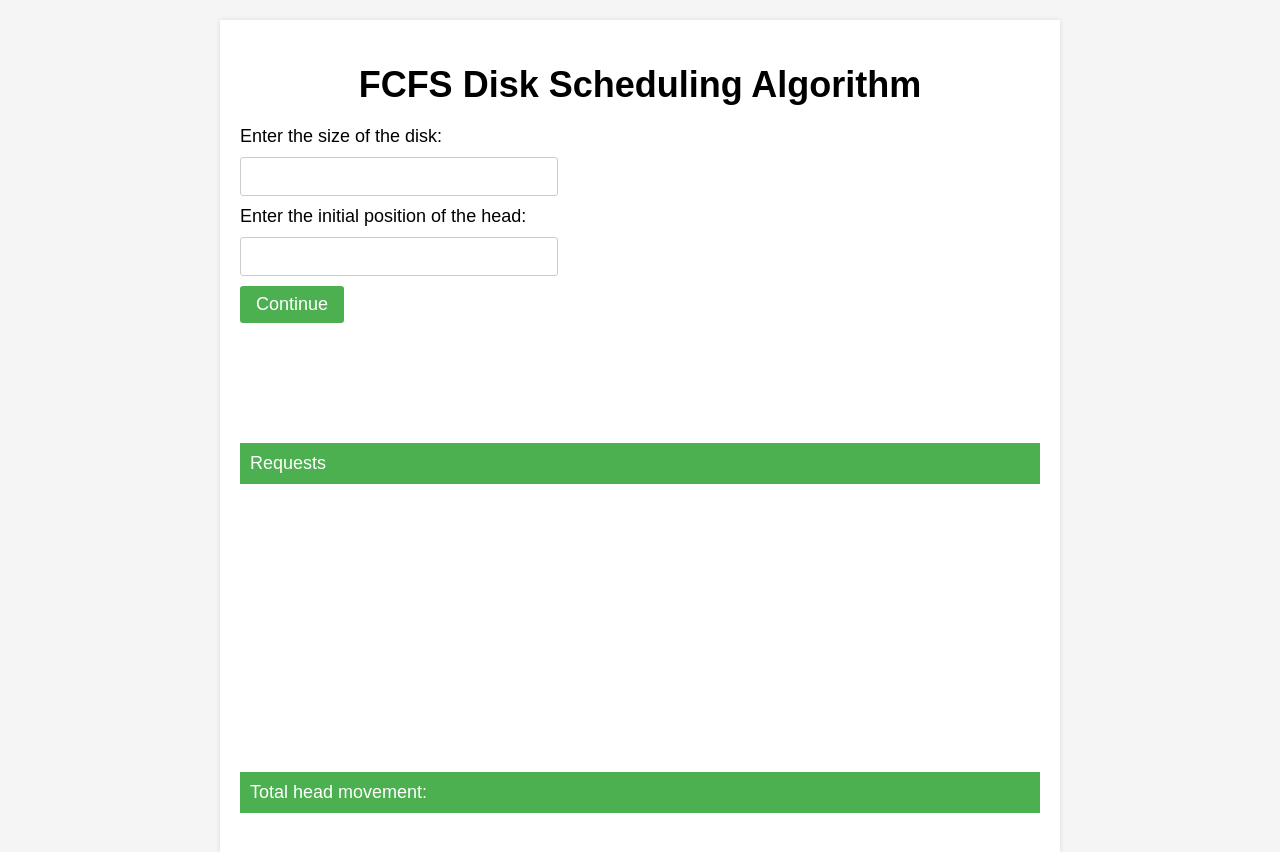
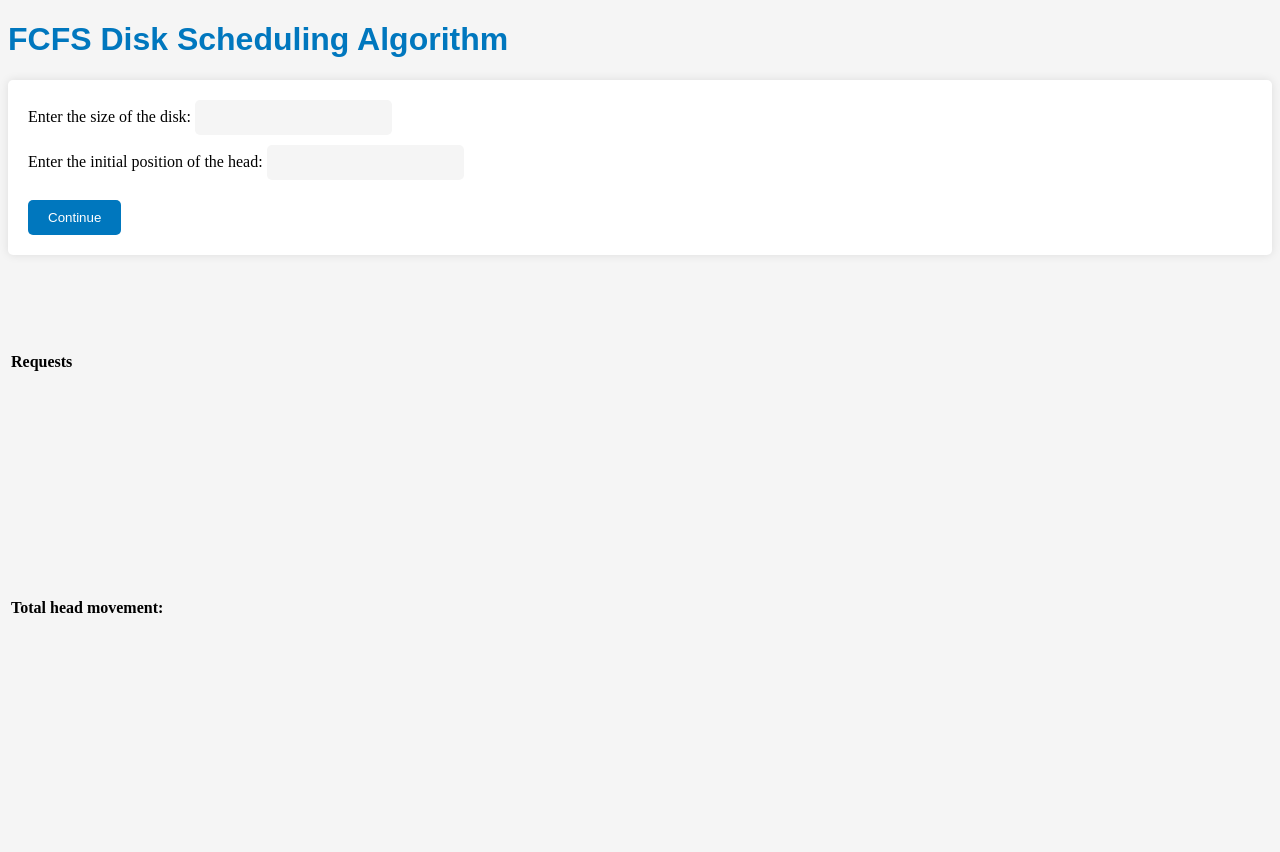
Before and after one commit to Cipher-god/os-team-project, a website: page fcfs.html in a window 1280 px wide. After the commit the page ends 800 px from the top, so only its background shows below. Drawn offline with nearby package versions, Linux system fonts and the light colour scheme.

Commit message:
Update fcfStyle.css

```diff
--- a/fcfStyle.css
+++ b/fcfStyle.css
@@ -1,88 +1,135 @@
+/* Define blue color */
+:root {
+  --primary-color: #0077be;
+}
+
+/* Set background color for body */
 body {
-  font-family: Arial, sans-serif;
   background-color: #f5f5f5;
 }
 
-div {
-  margin: 20px auto;
-  padding: 20px;
-  max-width: 800px;
-  background-color: #fff;
-  box-shadow: 0 0 5px rgba(0, 0, 0, 0.1);
+/* Set font family and primary color for headings */
+h1, h2, h3, h4, h5, h6 {
+  font-family: Arial, sans-serif;
+  color: var(--primary-color);
 }
 
-h1 {
-  font-size: 36px;
-  margin-bottom: 20px;
+/* Style the form */
+form {
+  background-color: white;
+  padding: 20px;
+  border-radius: 5px;
+  box-shadow: 0 0 10px rgba(0, 0, 0, 0.1);
+}
+
+/* Style the input fields */
+input[type="number"] {
+  padding: 10px;
+  border: none;
+  border-radius: 5px;
+  background-color: #f5f5f5;
+  margin-bottom: 10px;
+}
+
+/* Style the button */
+button {
+  background-color: var(--primary-color);
+  color: white;
+  padding: 10px 20px;
+  border: none;
+  border-radius: 5px;
+  cursor: pointer;
+  margin-top: 10px;
+}
+
+/* Style the reset link */
+a#Reset {
+  color: var(--primary-color);
+  text-decoration: none;
+  margin-left: 10px;
+}
+
+/* Style the graph container */
+#Graph {
+  visibility: hidden;
+  margin-top: 20px;
+}
+
+/* Style the chart */
+canvas#myChart {
+  max-width: 100%;
+  height: auto;
+}
+
+/* Style the scroll up button */
+.scroll-up-btn {
+  position: fixed;
+  bottom: 20px;
+  right: 20px;
+  background-color: var(--primary-color);
+  color: white;
+  padding: 10px;
+  border: none;
+  border-radius: 50%;
+  cursor: pointer;
+  z-index: 1000;
+}
+
+/* Style the font awesome icon */
+.scroll-up-btn i {
+  font-size: 20px;
+}
+
+/* Style the center container */
+.center {
+  display: flex;
+  justify-content: center;
+  align-items: center;
+  height: 100vh;
+}
+
+/* Style the section container */
+section {
   text-align: center;
 }
 
-form {
-  margin-bottom: 20px;
+/* Style the request queue */
+#RequestQueue {
+  font-weight: bold;
+  font-size: 18px;
+  margin-bottom: 10px;
+  color: var(--primary-color);
 }
 
-label {
-  display: block;
-  margin-bottom: 10px;
-  font-size: 18px;
+/* Style the show graph button */
+#ShowGraph {
+  background-color: var(--primary-color);
+  color: white;
+  padding: 10px 20px;
+  border: none;
+  border-radius: 5px;
+  cursor: pointer;
+  margin-top: 10px;
 }
 
-input[type="number"] {
-  padding: 8px;
-  font-size: 18px;
-  border: 1px solid #ccc;
-  border-radius: 3px;
-  width: 100%;
-  max-width: 300px;
-  margin-bottom: 10px;
+/* Style the submit button */
+#submit {
+  background-color: var(--primary-color);
+  color: white;
+  padding: 10px 20px;
+  border: none;
+  border-radius: 5px;
+  cursor: pointer;
+  margin-top: 10px;
 }
 
-button {
-  padding: 8px 16px;
-  font-size: 18px;
-  background-color: #4CAF50;
-  color: #fff;
+/* Style the add query button */
+#addQuery {
+  background-color: var(--primary-color);
+  color: white;
+  padding: 10px 20px;
   border: none;
-  border-radius: 3px;
+  border-radius: 5px;
   cursor: pointer;
-  margin-right: 10px;
+  margin-top: 10px;
 }
-
-table {
-  border-collapse: collapse;
-  width: 100%;
-  margin-bottom: 20px;
-}
-
-th {
-  background-color: #4CAF50;
-  color: #fff;
-  font-size: 18px;
-  font-weight: normal;
-  text-align: left;
-  padding: 10px;
-}
-
-td {
-  font-size: 18px;
-  padding: 10px;
-  border-bottom: 1px solid #ccc;
-}
-
-#graph {
-  margin-top: 20px;
-}
-
-#heading {
-  font-size: 24px;
-  margin-bottom: 10px;
-  text-align: center;
-}
-
-canvas {
-  max-width: 100%;
-  height: auto;
-  display: block;
-  margin: 0 auto;
-  box-shadow: 0 0 5px rgba(0, 0, 0, 0.1);
-}
```
